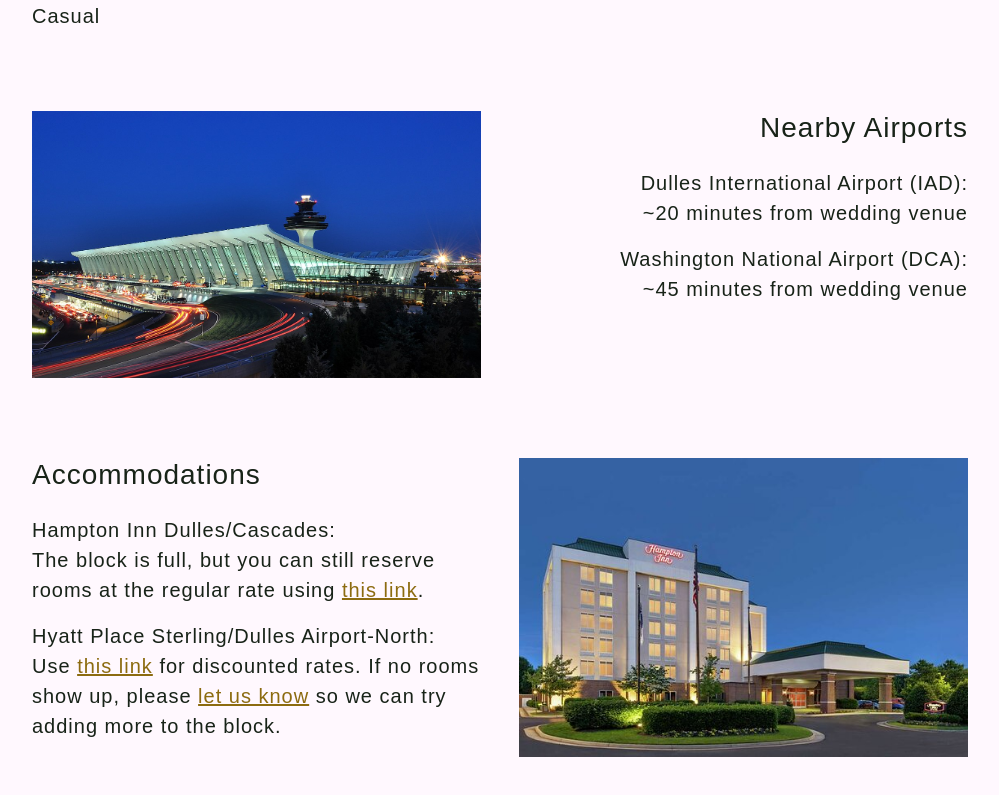
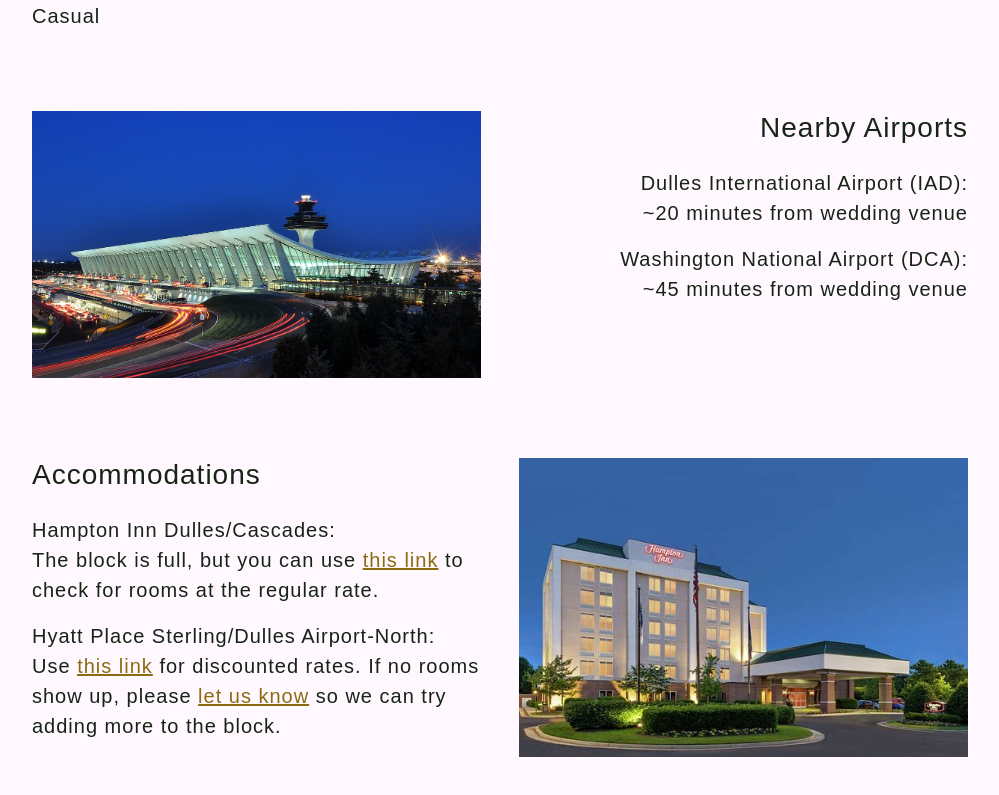
Before and after one commit to HannahStahl/wedding, a React (Create React App) app: page /logistics in a window 1280 px wide. Shown: the part 1564-2359 px from the top of the page, without its empty margins (140-1139 px from the left). Built offline with nearby package versions, Linux system fonts and the light colour scheme; a web font is replaced by a local one.

Commit message:
Adjust hotel copy

```diff
--- a/src/components/Logistics.js
+++ b/src/components/Logistics.js
@@ -106,8 +106,7 @@
             <h1 className="logistics-header">Accommodations</h1>
             <p>
               <b>Hampton Inn Dulles/Cascades:</b><br />
-              The block is full, but you can still reserve rooms at the regular rate using{' '}
-              <a href="https://www.hilton.com/en/book/reservation/rooms/?ctyhocn=WASSLHX&arrivalDate=2023-10-06&departureDate=2023-10-08&room1NumAdults=2" target="_blank" rel="noopener noreferrer">this link</a>.
+              The block is full, but you can use <a href="https://www.hilton.com/en/book/reservation/rooms/?ctyhocn=WASSLHX&arrivalDate=2023-10-07&departureDate=2023-10-08&room1NumAdults=2" target="_blank" rel="noopener noreferrer">this link</a> to check for rooms at the regular rate.
             </p>
             <p>
               <b>Hyatt Place Sterling/Dulles Airport-North:</b><br />
```
